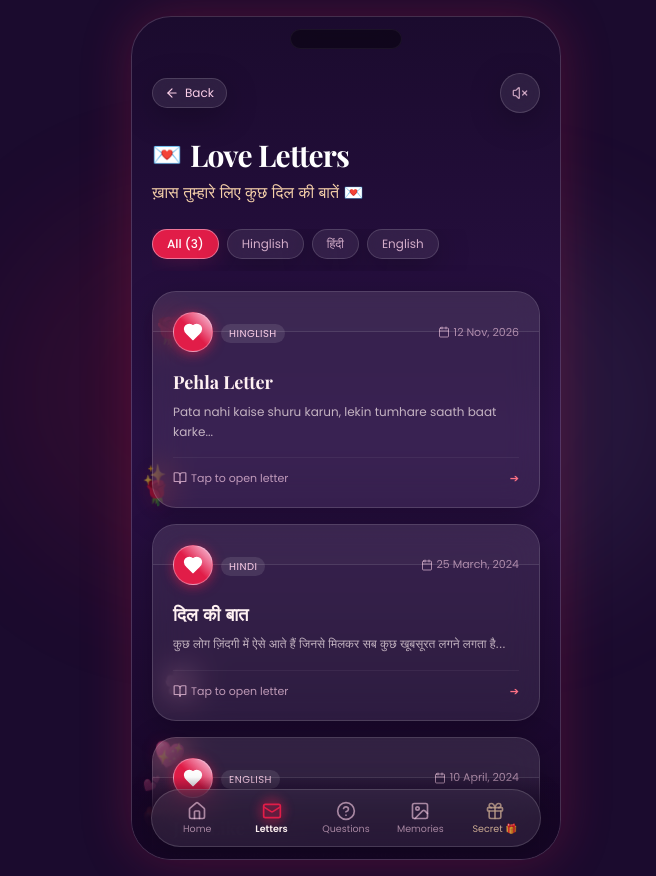
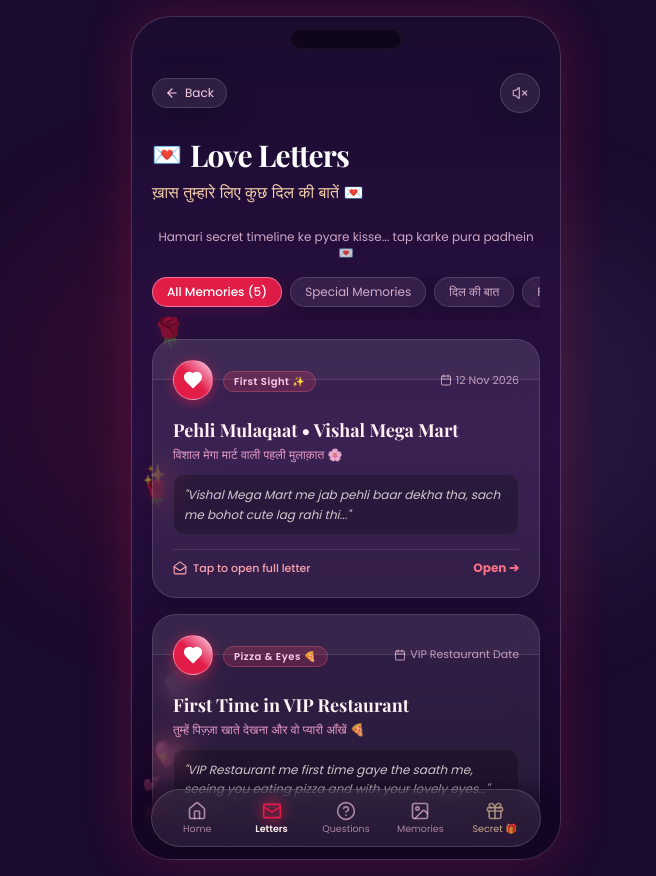
Before and after one commit to Harshit-sengar210/myyashi, a Next.js app: page /letters in a window 1280 px wide. Shown: the whole page, without its empty margins (294-950 px from the left). Built offline with nearby package versions, Linux system fonts and the light colour scheme; a web font is replaced by a local one.

Commit message:
Show secret timeline memories in Letters with teaser preview and full letter reveal

```diff
--- a/components/LetterViewer.tsx
+++ b/components/LetterViewer.tsx
@@ -3,7 +3,7 @@
 import React, { useState } from "react";
 import { motion, AnimatePresence } from "framer-motion";
 import confetti from "canvas-confetti";
-import { ChevronLeft, ChevronRight, X, Heart, Sparkles, Calendar, BookOpen } from "lucide-react";
+import { ChevronLeft, ChevronRight, X, Heart, Calendar, BookOpen, Sparkles, MailOpen, Lock } from "lucide-react";
 import { LoveLetter, LetterLanguage, letters as allLetters } from "@/data/letters";
 
 export default function LetterViewer() {
@@ -22,11 +22,10 @@ export default function LetterViewer() {
   const triggerConfetti = (id: string, e?: React.MouseEvent) => {
     setHasLiked((prev) => ({ ...prev, [id]: true }));
 
-    // Heart shaped & romantic colored confetti burst
     confetti({
-      particleCount: 50,
-      spread: 70,
-      origin: { y: 0.7 },
+      particleCount: 55,
+      spread: 75,
+      origin: { y: 0.65 },
       colors: ["#E11D48", "#FBCFE8", "#F5D0A9", "#FFF1F2", "#C4B5FD"],
       shapes: ["circle"],
       scalar: 1.2,
@@ -75,15 +74,22 @@ export default function LetterViewer() {
   };
 
   const filterChips: { id: LetterLanguage; label: string }[] = [
-    { id: "all", label: "All (3)" },
-    { id: "hinglish", label: "Hinglish" },
-    { id: "hindi", label: "हिंदी" },
-    { id: "english", label: "English" },
+    { id: "all", label: `All Memories (${allLetters.length})` },
+    { id: "hinglish", label: "Special Memories" },
+    { id: "hindi", label: "दिल की बात" },
+    { id: "special", label: "For Sweetie 🎁" },
   ];
 
   return (
-    <div className="w-full">
-      {/* Language Filter Chips */}
+    <div className="w-full pb-10">
+      {/* Intro Subtext */}
+      <div className="mb-4 text-center">
+        <p className="text-xs text-pink-soft/80 font-poppins">
+          Hamari secret timeline ke pyare kisse... tap karke pura padhein 💌
+        </p>
+      </div>
+
+      {/* Language / Category Filter Chips */}
       <div className="flex items-center gap-2 overflow-x-auto pb-3 mb-5 no-scrollbar">
         {filterChips.map((chip) => {
           const isActive = activeFilter === chip.id;
@@ -105,70 +111,69 @@ export default function LetterViewer() {
         })}
       </div>
 
-      {/* Stack of Sealed Envelopes */}
+      {/* Stack of Sealed Envelopes with Teaser / Little Text */}
       <div className="grid grid-cols-1 gap-4">
         {filteredLetters.map((letter, index) => {
-          const isHindi = letter.language === "hindi";
-
           return (
             <motion.div
               key={letter.id}
               initial={{ opacity: 0, y: 20 }}
               animate={{ opacity: 1, y: 0 }}
-              transition={{ delay: index * 0.1, duration: 0.4 }}
+              transition={{ delay: index * 0.08, duration: 0.4 }}
               onClick={() => setSelectedLetter(letter)}
               className="cursor-pointer group"
             >
-              {/* Envelope Body with 3D feel */}
-              <div className="relative rounded-3xl p-5 glass-card bg-gradient-to-br from-[#2b1043]/90 via-[#1e0a30]/80 to-[#120420]/90 border border-pink-soft/25 shadow-glass group-hover:border-rose-deep/50 group-hover:shadow-glow transition-all duration-300 overflow-hidden">
+              {/* Envelope Body with 3D feel and Sealed Look */}
+              <div className="relative rounded-3xl p-5 glass-card bg-gradient-to-br from-[#2b1043]/95 via-[#1e0a30]/85 to-[#120420]/95 border border-pink-soft/25 shadow-glass group-hover:border-rose-deep/60 group-hover:shadow-glow transition-all duration-300 overflow-hidden">
                 {/* Envelope Flap Accent Lines */}
-                <div className="absolute top-0 left-0 right-0 h-10 border-b border-white/10 bg-white/[0.03] rounded-t-3xl" />
+                <div className="absolute top-0 left-0 right-0 h-10 border-b border-white/10 bg-white/[0.04] rounded-t-3xl pointer-events-none" />
 
-                {/* Wax Heart Seal in Center */}
-                <div className="flex items-center justify-between mb-4 relative z-10">
-                  <div className="flex items-center gap-2">
+                {/* Top Row: Wax Seal & Badge / Date */}
+                <div className="flex items-center justify-between mb-3 relative z-10">
+                  <div className="flex items-center gap-2.5">
                     {/* Wax Stamp */}
                     <div className="w-10 h-10 rounded-full bg-gradient-to-tr from-rose-deep via-rose-600 to-pink-soft flex items-center justify-center shadow-[0_2px_12px_rgba(225,29,72,0.6)] border border-pink-200/40 group-hover:scale-110 transition-transform">
                       <Heart className="w-5 h-5 text-white fill-white" />
                     </div>
                     <div>
-                      <span className="text-[10px] uppercase tracking-wider font-poppins px-2 py-0.5 rounded-full bg-white/10 text-pink-soft">
-                        {letter.language}
+                      <span className="text-[10px] font-semibold tracking-wider font-poppins px-2.5 py-0.5 rounded-full bg-rose-500/20 text-pink-200 border border-rose-400/30">
+                        {letter.badge || "Secret 💌"}
                       </span>
                     </div>
                   </div>
 
-                  <div className="flex items-center gap-1 text-[11px] font-poppins text-pink-soft/60">
+                  <div className="flex items-center gap-1 text-[11px] font-poppins text-pink-soft/70">
                     <Calendar className="w-3 h-3" />
                     <span>{letter.date}</span>
                   </div>
                 </div>
 
-                {/* Letter Title & Short Preview */}
-                <div className="relative z-10">
-                  <h3
-                    className={`text-lg font-bold text-blush group-hover:text-rose-200 transition-colors ${
-                      isHindi ? "font-hindi" : "font-playfair"
-                    }`}
-                  >
+                {/* Letter Title & Little Text Teaser */}
+                <div className="relative z-10 pt-1">
+                  <h3 className="text-base sm:text-lg font-bold text-blush group-hover:text-rose-200 transition-colors font-playfair flex items-center gap-2">
                     {letter.title}
                   </h3>
-                  <p
-                    className={`text-xs text-blush/70 mt-1.5 line-clamp-2 leading-relaxed ${
-                      isHindi ? "font-hindi" : "font-poppins"
-                    }`}
-                  >
-                    {letter.preview}
-                  </p>
+                  {letter.hindiTitle && (
+                    <p className="text-[12px] text-pink-300/90 font-hindi mt-0.5">
+                      {letter.hindiTitle}
+                    </p>
+                  )}
+
+                  {/* Teaser Preview (Little Text) */}
+                  <div className="mt-2.5 p-2.5 rounded-xl bg-black/25 border border-white/5">
+                    <p className="text-xs text-blush/80 line-clamp-2 leading-relaxed font-poppins italic">
+                      "{letter.preview}"
+                    </p>
+                  </div>
                 </div>
 
-                {/* Bottom Prompt */}
-                <div className="mt-4 pt-3 border-t border-white/5 flex items-center justify-between text-[11px] font-poppins text-pink-soft/70">
-                  <span className="flex items-center gap-1 group-hover:text-gold-accent transition-colors">
-                    <BookOpen className="w-3.5 h-3.5" /> Tap to open letter
+                {/* Bottom Prompt: Open to Read Full Message */}
+                <div className="mt-3.5 pt-2.5 border-t border-white/10 flex items-center justify-between text-[11px] font-poppins text-pink-soft/80">
+                  <span className="flex items-center gap-1.5 text-rose-300 group-hover:text-gold-accent transition-colors font-medium">
+                    <MailOpen className="w-3.5 h-3.5" /> Tap to open full letter
                   </span>
-                  <span className="text-rose-400 group-hover:translate-x-1 transition-transform">
-                    ➔
+                  <span className="text-xs text-rose-400 group-hover:translate-x-1 transition-transform font-bold">
+                    Open ➔
                   </span>
                 </div>
               </div>
@@ -177,7 +182,7 @@ export default function LetterViewer() {
         })}
       </div>
 
-      {/* Fullscreen Expanded Letter Modal with 3D Flip & Paper Texture */}
+      {/* Fullscreen Expanded Letter Modal with 3D Flip & Parchment Texture */}
       <AnimatePresence>
         {selectedLetter && (
           <motion.div
@@ -189,23 +194,22 @@ export default function LetterViewer() {
             onTouchEnd={handleTouchEnd}
           >
             <motion.div
-              initial={{ scale: 0.85, y: 50, rotateX: 25 }}
+              initial={{ scale: 0.85, y: 50, rotateX: 20 }}
               animate={{ scale: 1, y: 0, rotateX: 0 }}
-              exit={{ scale: 0.85, y: 50, rotateX: 25 }}
+              exit={{ scale: 0.85, y: 50, rotateX: 20 }}
               transition={{ type: "spring", damping: 25, stiffness: 300 }}
-              className="relative w-full max-w-[400px] max-h-[85vh] rounded-[32px] overflow-hidden flex flex-col shadow-[0_20px_60px_rgba(0,0,0,0.8)] border border-pink-soft/40"
+              className="relative w-full max-w-[400px] max-h-[85vh] rounded-[32px] overflow-hidden flex flex-col shadow-[0_20px_60px_rgba(0,0,0,0.85)] border border-pink-soft/40"
               style={{
-                // Warm vintage parchment / paper texture background
                 background: "linear-gradient(135deg, #FFF9F2 0%, #FFF2E8 50%, #FEECE2 100%)",
-                color: "#2C1810", // Elegant deep ink color
+                color: "#2C1810",
               }}
             >
               {/* Paper Top Navigation Bar */}
               <div className="flex items-center justify-between px-5 pt-4 pb-2 border-b border-amber-900/10">
                 <div className="flex items-center gap-2">
                   <span className="text-rose-deep text-lg">💌</span>
-                  <span className="text-xs uppercase tracking-widest font-poppins text-amber-900/70 font-semibold">
-                    {selectedLetter.language}
+                  <span className="text-[11px] uppercase tracking-widest font-poppins text-amber-900/80 font-bold">
+                    {selectedLetter.badge || "Personal Memory"}
                   </span>
                 </div>
 
@@ -225,13 +229,15 @@ export default function LetterViewer() {
               {/* Scrollable Letter Body */}
               <div className="flex-1 overflow-y-auto px-6 py-5 select-text">
                 {/* Title */}
-                <h2
-                  className={`text-2xl sm:text-3xl font-bold text-amber-950 mb-1 ${
-                    selectedLetter.language === "hindi" ? "font-hindi" : "font-playfair"
-                  }`}
-                >
+                <h2 className="text-xl sm:text-2xl font-bold text-amber-950 mb-1 font-playfair">
                   {selectedLetter.title}
                 </h2>
+
+                {selectedLetter.hindiTitle && (
+                  <p className="text-sm font-hindi text-rose-800/80 mb-2">
+                    {selectedLetter.hindiTitle}
+                  </p>
+                )}
 
                 <p className="text-[11px] font-poppins text-amber-800/60 mb-5 flex items-center gap-1">
                   <Calendar className="w-3 h-3" /> {selectedLetter.date}
@@ -244,11 +250,11 @@ export default function LetterViewer() {
                       key={pIdx}
                       initial={{ opacity: 0, y: 10 }}
                       animate={{ opacity: 1, y: 0 }}
-                      transition={{ delay: 0.15 + pIdx * 0.1, duration: 0.4 }}
-                      className={`leading-relaxed ${
+                      transition={{ delay: 0.15 + pIdx * 0.08, duration: 0.4 }}
+                      className={`leading-relaxed text-amber-950 font-medium ${
                         selectedLetter.language === "hindi"
-                          ? "font-hindi text-base sm:text-lg text-amber-950"
-                          : "font-dancing text-xl sm:text-2xl text-amber-950 font-medium"
+                          ? "font-hindi text-base sm:text-lg"
+                          : "font-dancing text-xl sm:text-2xl"
                       }`}
                     >
                       {paragraph}
@@ -275,7 +281,7 @@ export default function LetterViewer() {
                     />
                     <span>
                       {hasLiked[selectedLetter.id]
-                        ? "Mujhe bahut pasand aaya! ❤️"
+                        ? "Mujhe bohot pasand aaya! ❤️"
                         : "💖 Mujhe pasand aaya"}
                     </span>
                   </motion.button>
--- a/data/letters.ts
+++ b/data/letters.ts
@@ -1,53 +1,105 @@
-export type LetterLanguage = "all" | "english" | "hinglish" | "hindi";
+export type LetterLanguage = "all" | "hinglish" | "hindi" | "special";
 
 export interface LoveLetter {
   id: string;
   title: string;
-  language: "english" | "hinglish" | "hindi";
+  hindiTitle?: string;
+  language: "hinglish" | "hindi" | "special";
   date: string;
+  badge?: string;
+  preview: string;
   body: string;
-  preview?: string;
 }
 
 export const letters: LoveLetter[] = [
   {
-    id: "letter-1",
-    title: "Pehla Letter",
+    id: "timeline-letter-1",
+    title: "Pehli Mulaqaat • Vishal Mega Mart",
+    hindiTitle: "विशाल मेगा मार्ट वाली पहली मुलाक़ात 🌸",
     language: "hinglish",
-    date: "12 Nov, 2026",
-    preview: "Pata nahi kaise shuru karun, lekin tumhare saath baat karke...",
+    date: "12 Nov 2026",
+    badge: "First Sight ✨",
+    preview: "Vishal Mega Mart me jab pehli baar dekha tha, sach me bohot cute lag rahi thi...",
     body: `Hey Yashi (Sweetie),
 
-Pata nahi kaise shuru karun, lekin tumhare saath baat karke din achha ho jata hai. Tumhari smile, tumhari baatein, aur tumhara pagalpan, sab kuch bahut special hai.
+Vishal Mega Mart me jab mile the... jab maine tumko pehli baar dekha tha, sach me bohot cute lag rahi thi tum.
 
-Main bas chahta hoon ki tum hamesha khush raho. Ye chhoti si website meri taraf se tumhare liye ek chhota sa surprise hai.
+Pata nahi us pal dil me kya hua tha, par tumhari wo masoom si smile aur tumhara andaz mere dil ko chhu gaya.
+
+I really like you, Sweetie! Sach me, bohot zyada. 💖
 
 - Tumhara Harshit ❤️`,
   },
   {
-    id: "letter-2",
-    title: "दिल की बात",
-    language: "hindi",
-    date: "25 March, 2024",
-    preview: "कुछ लोग ज़िंदगी में ऐसे आते हैं जिनसे मिलकर सब कुछ खूबसूरत लगने लगता है...",
-    body: `प्यारी यशी,
+    id: "timeline-letter-2",
+    title: "First Time in VIP Restaurant",
+    hindiTitle: "तुम्हें पिज़्ज़ा खाते देखना और वो प्यारी आँखें 🍕",
+    language: "hinglish",
+    date: "VIP Restaurant Date",
+    badge: "Pizza & Eyes 🍕",
+    preview: "VIP Restaurant me first time gaye the saath me, seeing you eating pizza and with your lovely eyes...",
+    body: `My Dearest Sweetie,
 
-कुछ लोग ज़िंदगी में ऐसे आते हैं जिनसे मिलकर सब कुछ खूबसूरत लगने लगता है। तुम भी उन्हीं में से हो। तुम्हारी हँसी मेरे दिन की सबसे अच्छी बात है।
+First time VIP restaurant gaye the saath me... seeing you eating pizza and looking into your lovely eyes was the sweetest feeling in the world. 🍕
 
-मैं नहीं जानता कल क्या होगा, पर इतना जानता हूँ कि तुम्हारे बिना सब अधूरा लगता है। हमेशा मुस्कुराती रहना, स्वीटी। ❤️`,
+Tum jis tarah baatein karte karte pizza enjoy kar rahi thi aur tumhari wo pyari aankhein... main bas dekhta hi reh gaya.
+
+Wo date mere dil ke hamesha sabse kareeb rahegi. ❤️
+
+- Harshit ✨`,
   },
   {
-    id: "letter-3",
-    title: "Just Like That",
-    language: "english",
-    date: "10 April, 2024",
-    preview: "You make ordinary days feel like little celebrations...",
+    id: "timeline-letter-3",
+    title: "Annual Function Memories",
+    hindiTitle: "एनुअल फंक्शन और वो ख़ास अहसास 🌟",
+    language: "hinglish",
+    date: "Annual Function",
+    badge: "Special Bond 🌺",
+    preview: "Annual function me jaakar you feel like haan bohot pyaari ho tum, I really want you in my daily life...",
     body: `Dear Yashi,
 
-You make ordinary days feel like little celebrations. Thank you for being you: kind, funny, and wonderfully real.
+Annual function me jaakar feel hua ki haan... bohot pyaari ho tum!
 
-If I could, I'd bottle your laughter and keep it with me forever.
+Tumhari presence har cheez ko itna bright aur beautiful bana deti hai. Tabhi dil ne kaha ki I really want you in my daily life, Yashi.
 
-Always yours, in whatever way you let me be.`,
+Tum meri zindagi ka wo hissa ho jiske bina sab adhoora lagta hai. 🌸
+
+- Harshit 💫`,
+  },
+  {
+    id: "timeline-letter-4",
+    title: "Dil Ki Baatein",
+    hindiTitle: "मेरे दिल की सबसे सच्ची बात 💖",
+    language: "hindi",
+    date: "Dil Se Dil Tak",
+    badge: "I Like You ❤️",
+    preview: "I like you, Yashi... sach me, tum mere liye bohot zyada special ho...",
+    body: `यशी (स्वीटी),
+
+I like you, Yashi. Sach me dil se bol raha hoon.
+
+Tum mere liye kitni special ho, shayad main shabdon me poora na keh paun. Jab tum muskurati ho, toh lagta hai sab theek hai.
+
+Bas yahi dua hai ki tum hamesha mere saath aisi hi khush raho. Mere dil ki har dhadkan me tumhara hi naam hai. 💖
+
+- सिर्फ तुम्हारा, हर्षित ✨`,
+  },
+  {
+    id: "timeline-letter-5",
+    title: "Making This Surprise For You",
+    hindiTitle: "ये ख़ास सरप्राइज सिर्फ तुम्हारे लिए 🎁",
+    language: "special",
+    date: "Right Now & Forever",
+    badge: "Forever Yours 💍",
+    preview: "Ye website sirf tumhare chehre par smile laane ke liye banayi hai taaki jab bhi tum...",
+    body: `Sweetie,
+
+Ye website aur ye har ek letter sirf aur sirf tumhare chehre par ek pyaari si smile laane ke liye banaya hai.
+
+Taaki jab bhi tum kabhi low feel karo ya udas ho, tum yahan aakar padh sako ki koi hai jo tumse bepanah pyaar karta hai aur hamesha tumhare saath khada hai.
+
+Always yours, in every moment.
+
+- Harshit 💖💍`,
   },
 ];
```
